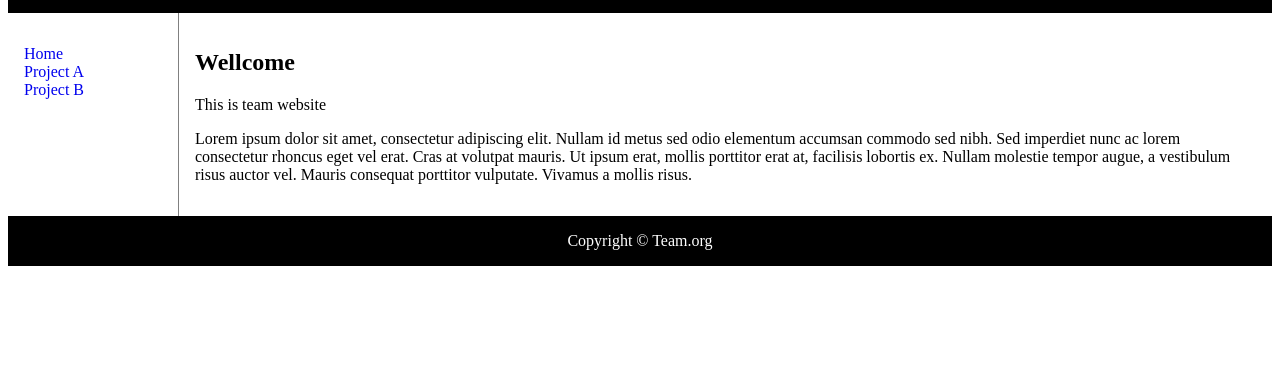
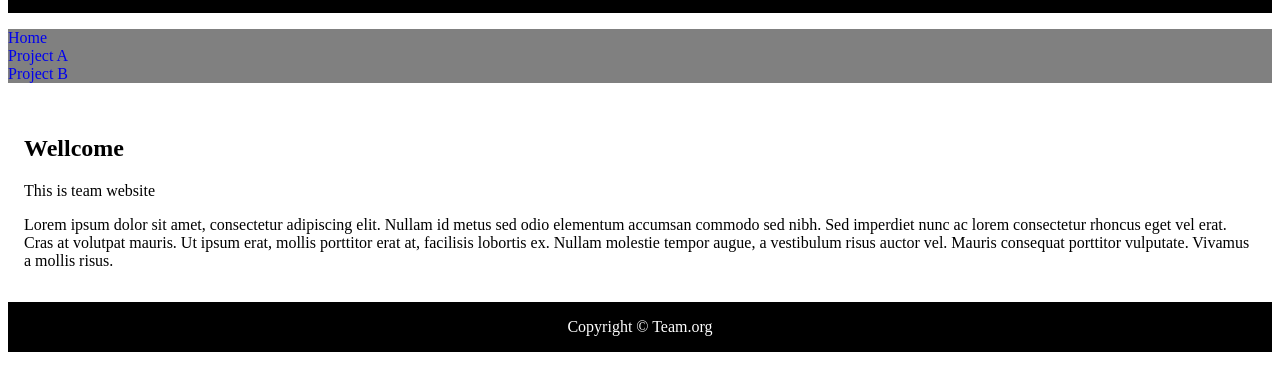
Before and after one commit to uribarrenjulen/gitproba, a plain HTML site: page demo-local-full/index.html in a window 1280 px wide. Shown: the part 107-498 px from the top of the page. Drawn offline with Linux system fonts and the light colour scheme.

Commit message:
New design
New layout and colors designed
- Modified vertical nav menu to horizontal
- Modified nav menu colors

```diff
--- a/demo-local-full/css/style.css
+++ b/demo-local-full/css/style.css
@@ -33,10 +33,9 @@ footer {
 }
 
 nav {
-    float: left;
-    max-width: 160px;
     margin: 0;
-    padding: 1em;
+    padding: 0;
+    background-color: grey;
 }
 
 nav ul {
@@ -48,9 +47,11 @@ nav ul a {
     text-decoration: none;
 }
 
+nav ul il{
+  display: inline-block;
+}
+
 article {
-    margin-left: 170px;
-    border-left: 1px solid gray;
     padding: 1em;
     overflow: hidden;
 }
```
